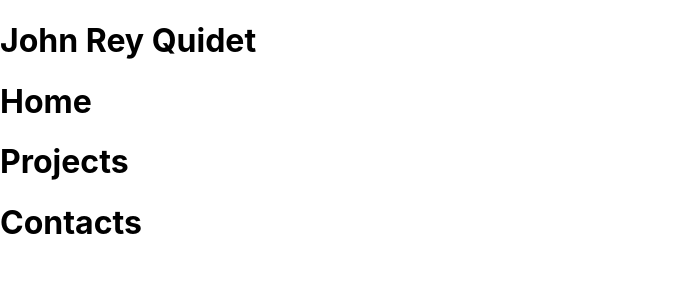
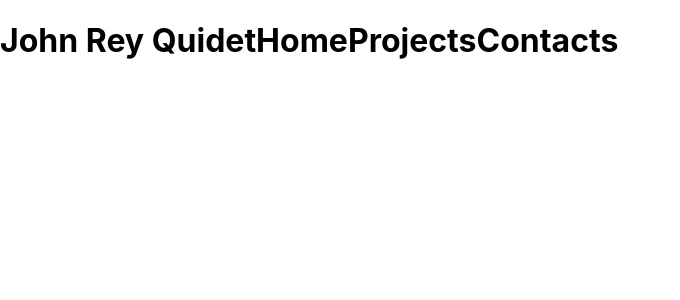
Before and after one commit to jrsswish/Portfolio, a React (Create React App) app in the folder portfolio/: page / in a window 1280 px wide. Shown: the top 300 px of the page, without its empty margins (0-680 px from the left). Built offline with nearby package versions, Linux system fonts and the light colour scheme.

Commit message:
change display type

```diff
--- a/portfolio/src/App.js
+++ b/portfolio/src/App.js
@@ -3,9 +3,9 @@ import './App.css';
 
 function App() {
   return (
-    <div className='logo'>
+    <div className='logo' style={{display: "flex"}}>
       <h1 className="name">John Rey Quidet</h1>
-      <div className='options'>
+      <div className='options' style={{display:"flex"}}>
         <h1 className='home'>Home</h1>
         <h1 className='projects'>Projects</h1>
         <h1 className='contacts'>Contacts</h1>
```
